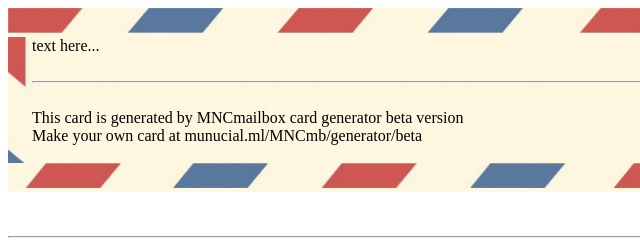
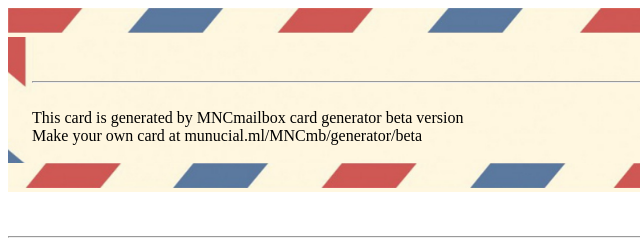
Before and after one commit to Munucial/mailbox, a plain HTML site: page index.html in a window 1280 px wide. Shown: the top 240 px of the page, 0-640 px from the left. Drawn offline with nearby package versions, Linux system fonts and the light colour scheme.

Commit message:
Update index.html

```diff
--- a/index.html
+++ b/index.html
@@ -39,8 +39,7 @@
                  <img src="header.png" style="width:100%;" />
             </div>
             <div id="background-body">
-                <div id="content" contenteditable>
-                    text here...
+                <div id="content" placeholder="Text here..." contenteditable>
                 </div>
                 <div id="content">
                 <br /><hr /><br />
```
